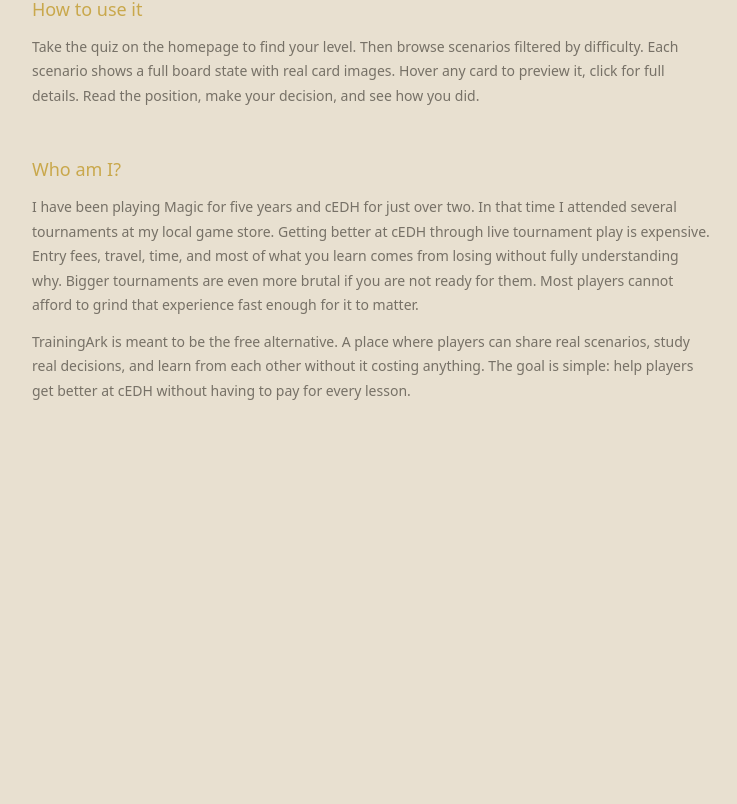
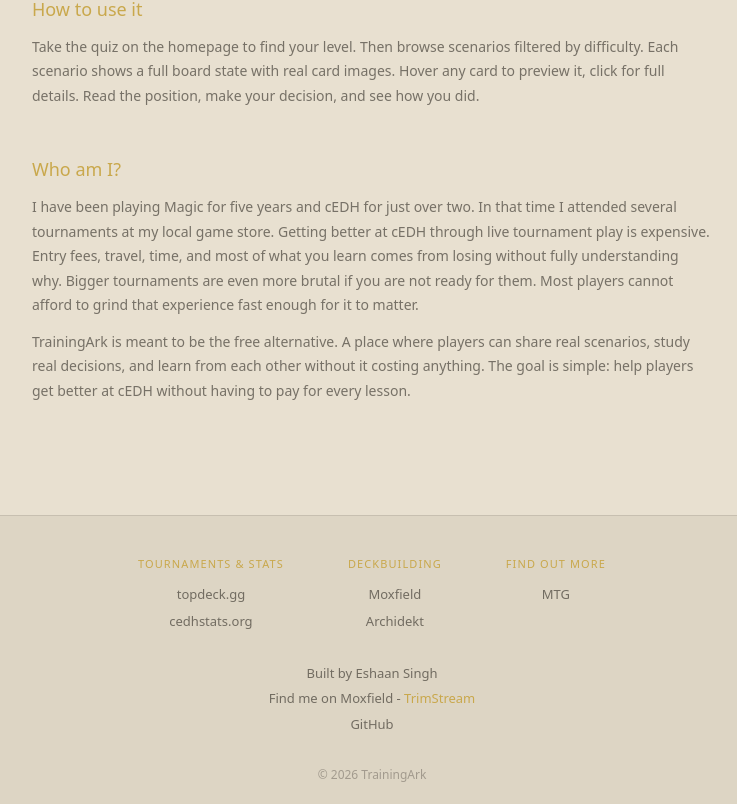
Before and after one commit to TrimStream/SpellTable, a React (Vite) app in the folder frontend/: page /about in a window 1280 px wide. Shown: the part 552-1356 px from the top of the page, without its empty margins (268-1005 px from the left). Before the commit the page ends 1067 px from the top, so only its background shows below. Built offline with nearby package versions, Linux system fonts and the light colour scheme.

Commit message:
Add Footer component with styling and resource links

```diff
--- /dev/null
+++ b/frontend/src/components/Footer/Footer.module.css
@@ -0,0 +1,100 @@
+.footer {
+    border-top: 0.5px solid var(--border);
+    background: var(--bg-secondary);
+    padding: 40px 40px 20px;
+    display: flex;
+    flex-direction: column;
+    align-items: center;
+    gap: 32px;
+}
+
+.resources {
+    display: flex;
+    gap: 64px;
+    justify-content: center;
+}
+
+.resourceGroup {
+    display: flex;
+    flex-direction: column;
+    align-items: center;
+    gap: 8px;
+}
+
+.resourceTitle {
+    font-size: 11px;
+    font-weight: 500;
+    letter-spacing: 0.1em;
+    text-transform: uppercase;
+    color: var(--gold);
+    margin-bottom: 4px;
+}
+
+.resourceLink {
+    font-size: 13px;
+    color: var(--text-muted);
+    text-decoration: none;
+    transition: color 0.15s ease;
+}
+
+.resourceLink:hover {
+    color: var(--text);
+}
+
+.credit {
+    display: flex;
+    flex-direction: column;
+    align-items: center;
+    gap: 6px;
+}
+
+.creditName {
+    font-size: 13px;
+    color: var(--text-muted);
+}
+
+.creditRow {
+    display: flex;
+    align-items: center;
+    gap: 16px;
+}
+
+.moxfieldText {
+    font-size: 13px;
+    color: var(--text-muted);
+}
+
+.moxfieldLink {
+    color: var(--gold);
+    text-decoration: none;
+    transition: color 0.15s ease;
+}
+
+.moxfieldLink:hover {
+    color: var(--text);
+}
+
+.githubLink {
+    font-size: 13px;
+    color: var(--text-muted);
+    text-decoration: none;
+    transition: color 0.15s ease;
+}
+
+.githubLink:hover {
+    color: var(--text);
+}
+
+.copyright {
+    font-size: 12px;
+    color: var(--text-disabled);
+}
+
+/* TODO: When Discord server is created, add this class and link in the creditRow div:
+.discordLink {
+  font-size: 13px;
+  color: var(--text-muted);
+  text-decoration: none;
+  transition: color 0.15s ease;
+}
+*/
--- /dev/null
+++ b/frontend/src/components/Footer/Footer.tsx
@@ -0,0 +1,43 @@
+import styles from './Footer.module.css';
+
+// TODO: When Discord server is created, add this inside the creditRow div:
+// <a href="YOUR_DISCORD_LINK" target="_blank" rel="noreferrer" className={styles.discordLink}>Discord</a>
+
+export function Footer() {
+    return (
+        <footer className={styles.footer}>
+            <div className={styles.resources}>
+                <div className={styles.resourceGroup}>
+                    <span className={styles.resourceTitle}>Tournaments & Stats</span>
+                    <a href="https://topdeck.gg" target="_blank" rel="noreferrer" className={styles.resourceLink}>topdeck.gg</a>
+                    <a href="https://cedhstats.org" target="_blank" rel="noreferrer" className={styles.resourceLink}>cedhstats.org</a>
+                </div>
+
+                <div className={styles.resourceGroup}>
+                    <span className={styles.resourceTitle}>Deckbuilding</span>
+                    <a href="https://moxfield.com" target="_blank" rel="noreferrer" className={styles.resourceLink}>Moxfield</a>
+                    <a href="https://archidekt.com" target="_blank" rel="noreferrer" className={styles.resourceLink}>Archidekt</a>
+                </div>
+
+                <div className={styles.resourceGroup}>
+                    <span className={styles.resourceTitle}>Find out more</span>
+                    <a href="https://magic.wizards.com/en" target="_blank" rel="noreferrer" className={styles.resourceLink}>MTG</a>
+                </div>
+            </div>
+
+            <div className={styles.credit}>
+                <span className={styles.creditName}>Built by Eshaan Singh</span>
+                <div className={styles.creditRow}>
+                    <span className={styles.moxfieldText}>
+                        Find me on Moxfield - <a href="https://moxfield.com/users/TrimStream" target="_blank" rel="noreferrer" className={styles.moxfieldLink}>TrimStream</a>
+                    </span>
+                </div>
+                <a href="https://github.com/TrimStream/TrainingARK" target="_blank" rel="noreferrer" className={styles.githubLink}>GitHub</a>
+            </div>
+
+            <div className={styles.copyright}>
+                © 2026 TrainingArk
+            </div>
+        </footer>
+    );
+}
--- a/frontend/src/components/TarkLogo/TarkLogo.tsx
+++ b/frontend/src/components/TarkLogo/TarkLogo.tsx
@@ -21,7 +21,7 @@
                     <stop offset="100%" stopColor="#a07828" />
                 </linearGradient>
             </defs>
-            <polygon points="38,118 58,28 74,28 54,118" fill="url(#tarkGold)" />
+            <polygon points="38,118 58,30 74,30 54,118" fill="url(#tarkGold)" />
             <rect x="12" y="28" width="200" height="14" fill="url(#tarkGold)" />
             <polygon points="210,28 252,28 210,54" fill="#a07828"  />
             <text
--- a/frontend/src/layouts/Layout/Layout.tsx
+++ b/frontend/src/layouts/Layout/Layout.tsx
@@ -2,6 +2,7 @@
 import styles from './Layout.module.css';
 import { TarkLogo } from '../../components/TarkLogo/TarkLogo';
 import { useTheme } from '../../context/ThemeContext';
+import { Footer } from '../../components/Footer/Footer';
 
 export function Layout() {
     const { theme, toggle } = useTheme();
@@ -72,6 +73,7 @@
             <main className={styles.main}>
                 <Outlet />
             </main>
+            <Footer />
         </div>
     );
 }
```
